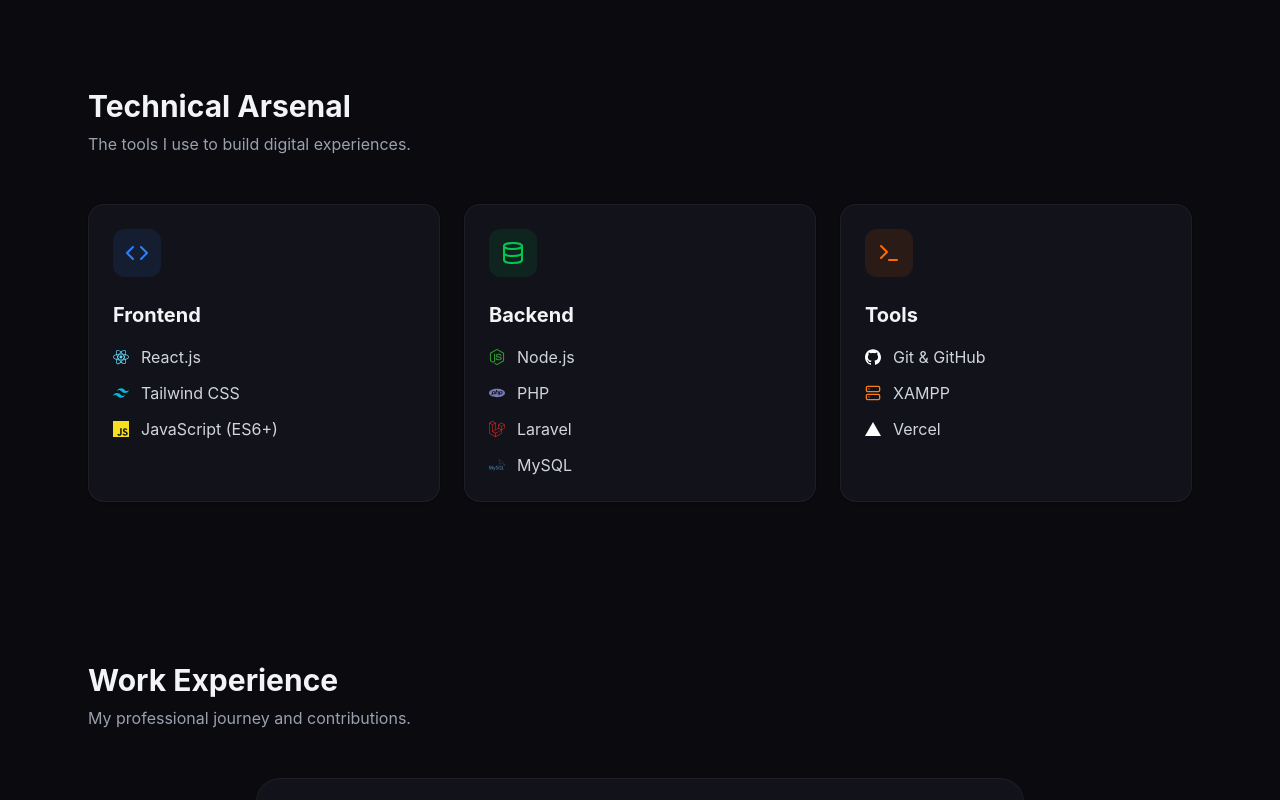
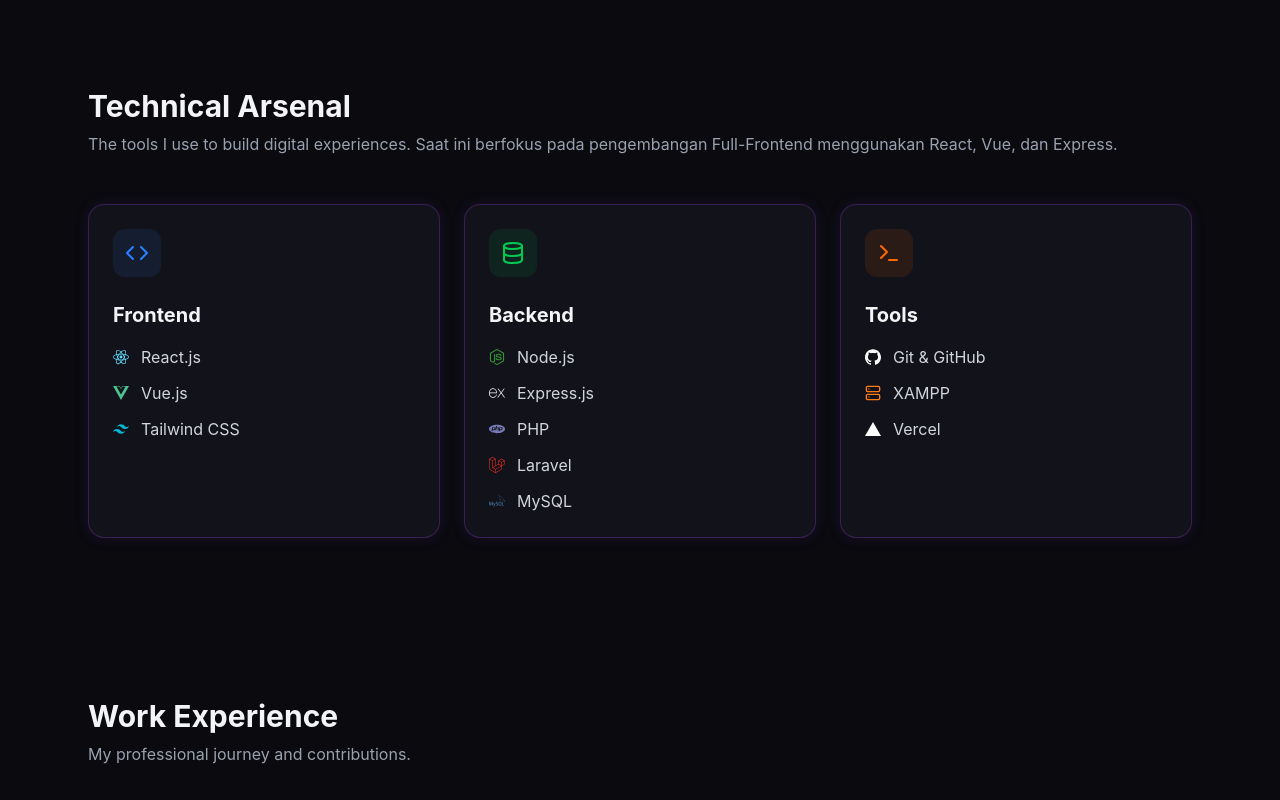
Before and after one commit to Ashvyne/Fortofolio_update, a React (Vite) app: page / in a window 1280 px wide. Shown: the part 760-1560 px from the top of the page. Built offline with nearby package versions, Linux system fonts and the light colour scheme.

Commit message:
feat: add interactive portfolio App component with loading animation and theme toggle

```diff
--- a/src/App.jsx
+++ b/src/App.jsx
@@ -1,3 +1,4 @@
+
 import { useState, useEffect } from 'react';
 import heroImg from './assets/hero.jpg';
 import { motion, AnimatePresence } from 'framer-motion';
@@ -32,7 +33,9 @@
   SiMysql,
   SiGit,
   SiGithub,
-  SiVercel
+  SiVercel,
+  SiVuedotjs,
+  SiExpress
 } from 'react-icons/si';
 
 function TypewriterText({ text, delay = 0, className = '' }) {
@@ -398,14 +401,14 @@
             className="mb-12"
           >
             <h2 className="text-3xl font-bold mb-2">Technical Arsenal</h2>
-            <p className="text-gray-500 dark:text-gray-400">The tools I use to build digital experiences.</p>
+            <p className="text-gray-500 dark:text-gray-400">The tools I use to build digital experiences. Saat ini berfokus pada pengembangan Full-Frontend menggunakan React, Vue, dan Express.</p>
           </motion.div>
 
           <div className="grid grid-cols-1 md:grid-cols-3 gap-6">
-            {/* Frontend */}
             <motion.div
-              whileHover={{ y: -5 }}
-              className="p-6 rounded-2xl bg-white dark:bg-[#12121a] border border-gray-200 dark:border-white/5 shadow-sm"
+              whileHover={{ y: -8, boxShadow: "0 0 30px rgba(168,85,247,0.25), 0 20px 25px -5px rgba(0,0,0,0.3)" }}
+              whileTap={{ scale: 0.98 }}
+              className="p-6 rounded-2xl bg-[#12121a] border border-purple-500/25 shadow-[0_0_15px_rgba(168,85,247,0.1)] transition-all duration-300"
             >
               <div className="w-12 h-12 rounded-xl bg-blue-100 dark:bg-blue-500/10 flex items-center justify-center text-blue-500 mb-6">
                 <LuCode size={24} />
@@ -414,21 +417,26 @@
               <ul className="space-y-3">
                 {[
                   { name: 'React.js', icon: <SiReact className="text-[#61DAFB]" /> },
-                  { name: 'Tailwind CSS', icon: <SiTailwindcss className="text-[#06B6D4]" /> },
-                  { name: 'JavaScript (ES6+)', icon: <SiJavascript className="text-[#F7DF1E]" /> }
+                  { name: 'Vue.js', icon: <SiVuedotjs className="text-[#4FC08D]" /> },
+                  { name: 'Tailwind CSS', icon: <SiTailwindcss className="text-[#06B6D4]" /> }
                 ].map((skill) => (
-                  <li key={skill.name} className="flex items-center gap-3 text-gray-600 dark:text-gray-300">
+                  <motion.li
+                    key={skill.name}
+                    whileHover={{ x: 5, color: "#a855f7" }}
+                    className="flex items-center gap-3 text-gray-600 dark:text-gray-300 cursor-default"
+                  >
                     {skill.icon}
                     {skill.name}
-                  </li>
+                  </motion.li>
                 ))}
               </ul>
             </motion.div>
 
             {/* Backend */}
             <motion.div
-              whileHover={{ y: -5 }}
-              className="p-6 rounded-2xl bg-white dark:bg-[#12121a] border border-gray-200 dark:border-white/5 shadow-sm"
+              whileHover={{ y: -8, boxShadow: "0 0 30px rgba(168,85,247,0.25), 0 20px 25px -5px rgba(0,0,0,0.3)" }}
+              whileTap={{ scale: 0.98 }}
+              className="p-6 rounded-2xl bg-[#12121a] border border-purple-500/25 shadow-[0_0_15px_rgba(168,85,247,0.1)] transition-all duration-300"
             >
               <div className="w-12 h-12 rounded-xl bg-green-100 dark:bg-green-500/10 flex items-center justify-center text-green-500 mb-6">
                 <LuDatabase size={24} />
@@ -437,22 +445,28 @@
               <ul className="space-y-3">
                 {[
                   { name: 'Node.js', icon: <SiNodedotjs className="text-[#339933]" /> },
+                  { name: 'Express.js', icon: <SiExpress className="text-gray-900 dark:text-white" /> },
                   { name: 'PHP', icon: <SiPhp className="text-[#777BB4]" /> },
                   { name: 'Laravel', icon: <SiLaravel className="text-[#FF2D20]" /> },
                   { name: 'MySQL', icon: <SiMysql className="text-[#4479A1]" /> }
                 ].map((skill) => (
-                  <li key={skill.name} className="flex items-center gap-3 text-gray-600 dark:text-gray-300">
+                  <motion.li
+                    key={skill.name}
+                    whileHover={{ x: 5, color: "#22c55e" }}
+                    className="flex items-center gap-3 text-gray-600 dark:text-gray-300 cursor-default"
+                  >
                     {skill.icon}
                     {skill.name}
-                  </li>
+                  </motion.li>
                 ))}
               </ul>
             </motion.div>
 
             {/* Tools */}
             <motion.div
-              whileHover={{ y: -5 }}
-              className="p-6 rounded-2xl bg-white dark:bg-[#12121a] border border-gray-200 dark:border-white/5 shadow-sm"
+              whileHover={{ y: -8, boxShadow: "0 0 30px rgba(168,85,247,0.25), 0 20px 25px -5px rgba(0,0,0,0.3)" }}
+              whileTap={{ scale: 0.98 }}
+              className="p-6 rounded-2xl bg-[#12121a] border border-purple-500/25 shadow-[0_0_15px_rgba(168,85,247,0.1)] transition-all duration-300"
             >
               <div className="w-12 h-12 rounded-xl bg-orange-100 dark:bg-orange-500/10 flex items-center justify-center text-orange-500 mb-6">
                 <LuTerminal size={24} />
@@ -464,10 +478,14 @@
                   { name: 'XAMPP', icon: <LuServer className="text-[#FB7E14]" /> },
                   { name: 'Vercel', icon: <SiVercel className="text-black dark:text-white" /> }
                 ].map((skill) => (
-                  <li key={skill.name} className="flex items-center gap-3 text-gray-600 dark:text-gray-300">
+                  <motion.li
+                    key={skill.name}
+                    whileHover={{ x: 5, color: "#f97316" }}
+                    className="flex items-center gap-3 text-gray-600 dark:text-gray-300 cursor-default"
+                  >
                     {skill.icon}
                     {skill.name}
-                  </li>
+                  </motion.li>
                 ))}
               </ul>
             </motion.div>
@@ -500,7 +518,7 @@
                   "Mengikuti alur kerja tim menggunakan Git untuk version control.",
                   "Mempelajari standar profesional dalam pengembangan perangkat lunak skala enterprise."
                 ],
-                technologies: ["PHP", "Laravel", "JavaScript", "MySQL", "Tailwind CSS", "Git", "Node.js", "Express.js",]
+                technologies: ["PHP", "Laravel", "JavaScript", "MySQL", "Tailwind CSS", "Git", "Node.js", "Express.js", "Vue.js"]
               }
             ].map((exp, index) => (
               <motion.div
@@ -509,6 +527,8 @@
                 whileInView={{ opacity: 1, y: 0 }}
                 viewport={{ once: true }}
                 transition={{ delay: index * 0.1 }}
+                whileHover={{ y: -5, borderColor: "rgba(168, 85, 247, 0.4)" }}
+                whileTap={{ scale: 0.99 }}
                 className="group relative rounded-3xl bg-[#12121a] border border-white/5 p-8 flex flex-col h-full hover:border-purple-500/30 transition-all duration-300"
               >
                 {/* Header */}
@@ -619,7 +639,8 @@
                 whileInView={{ opacity: 1, y: 0 }}
                 viewport={{ once: true }}
                 transition={{ delay: index * 0.1 }}
-                whileHover={{ y: -5 }}
+                whileHover={{ y: -8, borderColor: "rgba(168, 85, 247, 0.4)" }}
+                whileTap={{ scale: 0.98 }}
                 className="group relative rounded-[2rem] bg-[#12121a] border border-white/5 p-8 hover:border-purple-500/30 transition-all duration-500 overflow-hidden"
               >
                 {/* Background decorative glow */}
@@ -721,7 +742,8 @@
                 whileInView={{ opacity: 1, y: 0 }}
                 viewport={{ once: true }}
                 transition={{ delay: index * 0.1 }}
-                whileHover={{ y: -10 }}
+                whileHover={{ y: -12, borderColor: "rgba(168, 85, 247, 0.4)" }}
+                whileTap={{ scale: 0.97 }}
                 className="group flex flex-col h-full bg-[#12121a] border border-white/5 rounded-[2rem] p-6 hover:border-purple-500/30 transition-all duration-500"
               >
                 {/* Project Image/Icon */}
@@ -803,7 +825,8 @@
           <div className="grid grid-cols-1 md:grid-cols-3 gap-6">
             <motion.a
               href="mailto:andaresthadavvin@gmail.com"
-              whileHover={{ y: -5 }}
+              whileHover={{ y: -8, borderColor: "rgba(168, 85, 247, 0.4)" }}
+              whileTap={{ scale: 0.95 }}
               className="p-8 rounded-3xl bg-[#12121a] border border-white/5 flex flex-col items-center text-center group transition-all hover:border-purple-500/30"
             >
               <div className="w-14 h-14 rounded-2xl bg-purple-500/10 flex items-center justify-center text-purple-500 mb-6 group-hover:scale-110 transition-transform">
@@ -820,7 +843,8 @@
               href="https://github.com/Ashvyne"
               target="_blank"
               rel="noopener noreferrer"
-              whileHover={{ y: -5 }}
+              whileHover={{ y: -8, borderColor: "rgba(59, 130, 246, 0.4)" }}
+              whileTap={{ scale: 0.95 }}
               className="p-8 rounded-3xl bg-[#12121a] border border-white/5 flex flex-col items-center text-center group transition-all hover:border-blue-500/30"
             >
               <div className="w-14 h-14 rounded-2xl bg-blue-500/10 flex items-center justify-center text-blue-500 mb-6 group-hover:scale-110 transition-transform">
@@ -834,7 +858,8 @@
             </motion.a>
 
             <motion.div
-              whileHover={{ y: -5 }}
+              whileHover={{ y: -8, borderColor: "rgba(34, 197, 94, 0.4)" }}
+              whileTap={{ scale: 0.95 }}
               className="p-8 rounded-3xl bg-[#12121a] border border-white/5 flex flex-col items-center text-center group transition-all hover:border-green-500/30"
             >
               <div className="w-14 h-14 rounded-2xl bg-green-500/10 flex items-center justify-center text-green-500 mb-6 group-hover:scale-110 transition-transform">
```
